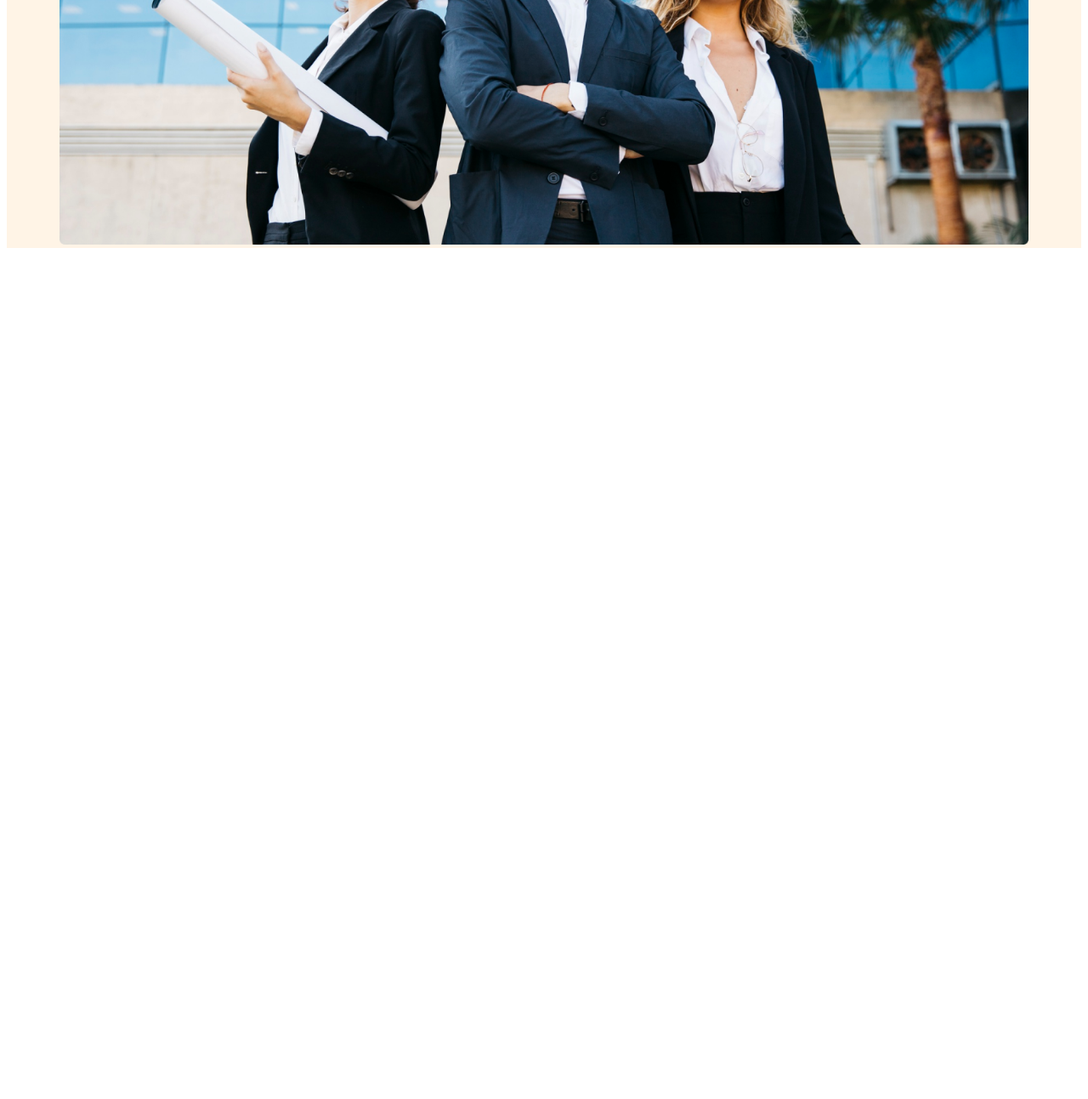
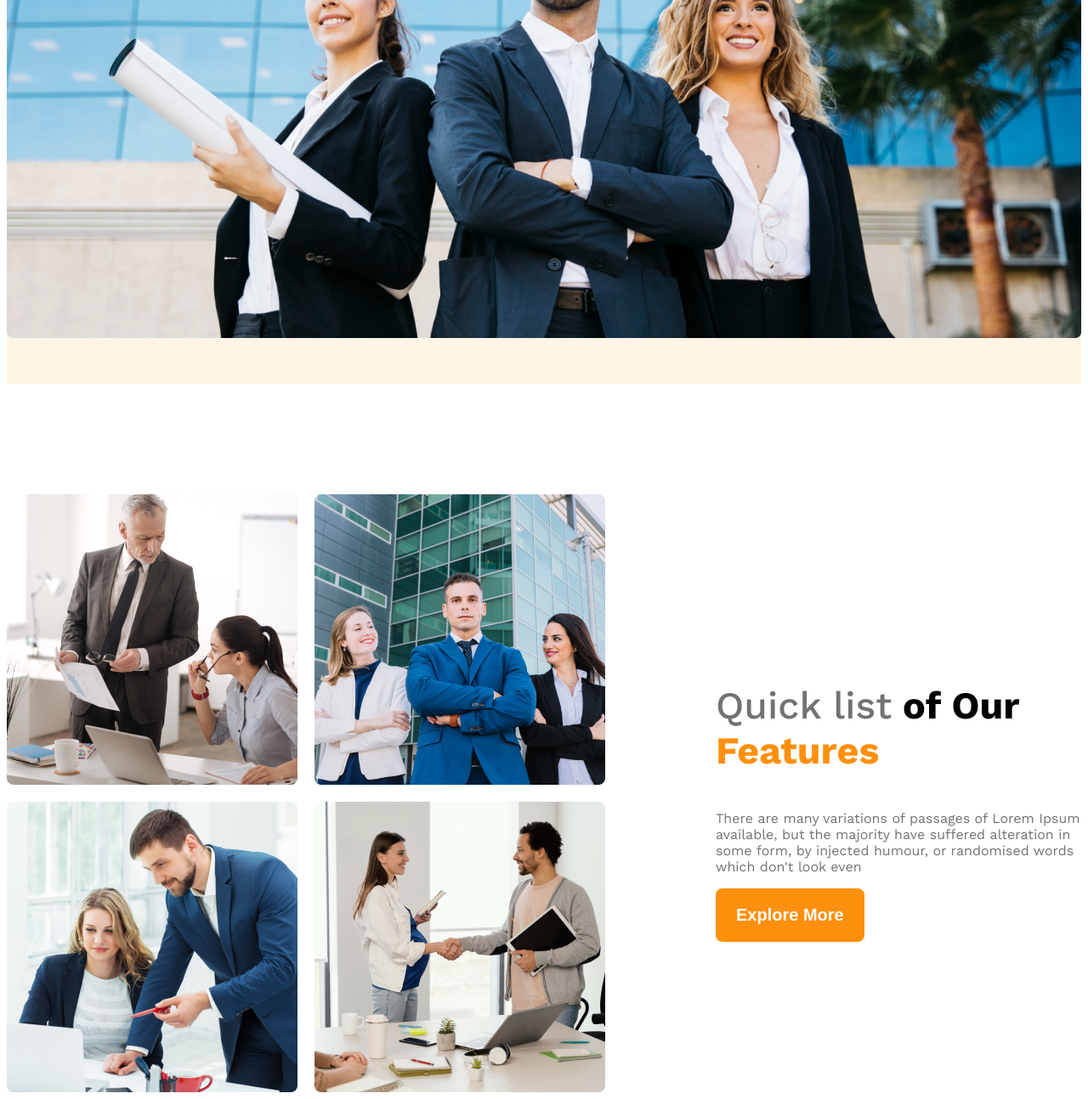
Before and after one commit to Prazzalc/g3-architects-web, a plain HTML site: page index.html in a window 1280 px wide. Shown: the part 782-2076 px from the top of the page at 85% size. Before the commit the page ends 1082 px from the top, so only its background shows below. Drawn offline with nearby package versions, Linux system fonts and the light colour scheme.

Commit message:
added main img grid style and feature content

```diff
--- a/index.html
+++ b/index.html
@@ -32,7 +32,20 @@
          </div>
     </header>
     <main>
+        <section class="teams display-flex">
+            <div class="team-img-container">
+                <img src="images/team1.png" alt="">
+                <img src="images/team2.png" alt="">
+                <img src="images/team3.png" alt="">
+                <img src="images/team4.png" alt="">
 
+            </div>
+            <div class="our-features">
+                <h3 class="feature-title"> <span id="quick-list" class="dark-3">Quick list</span> of Our <span id="features">Features</span></h3>
+                <p class="dark-3">There are many variations of passages of Lorem Ipsum available, but the majority have suffered alteration in some form, by injected humour, or randomised words which don't look even</p>
+                <button class="primary-btn">Explore More</button>
+            </div>
+        </section>
     </main>
     <footer>
 
--- a/styles/architect.css
+++ b/styles/architect.css
@@ -75,7 +75,7 @@
 }
 
 .navbar, .banner {
-    max-width: 1140px;
+    max-width: 1440px;
     margin: 0 auto;
 }
 
@@ -87,8 +87,9 @@
 
 .banner-content {
     max-width: 850px;
-    align-self: center;
+    margin: 0 auto;
     text-align: center;
+    margin-bottom: 50px;
 }
 
 .banner-title {
@@ -98,8 +99,52 @@
 
 .banner-pic {
     width: 100%;
+    margin-bottom: 50px;
 }
 
+
+
+/* main styles */
+
+
+main {
+    max-width: 1440px;
+    margin: 0 auto;
+}
+
+main > section {
+    margin-top: 130px;
+}
+
+.teams {
+    align-items: center;
+    /* justify-content: space-between; */
+}
+
+
+.team-img-container {
+    display: grid;
+    grid-template-columns: repeat(2, 1fr);
+    gap: 20px;
+}
+
+.our-features {
+    max-width: 530px;
+    margin-left: 130px;
+}
+
+.feature-title {
+    font-weight: bold;
+    font-size: 2.8rem;
+}
+
+#quick-list {
+    font-weight: 500;
+}
+
+#features {
+    color: #FF900E;
+}
 
 /* responsive media query */
 
```
